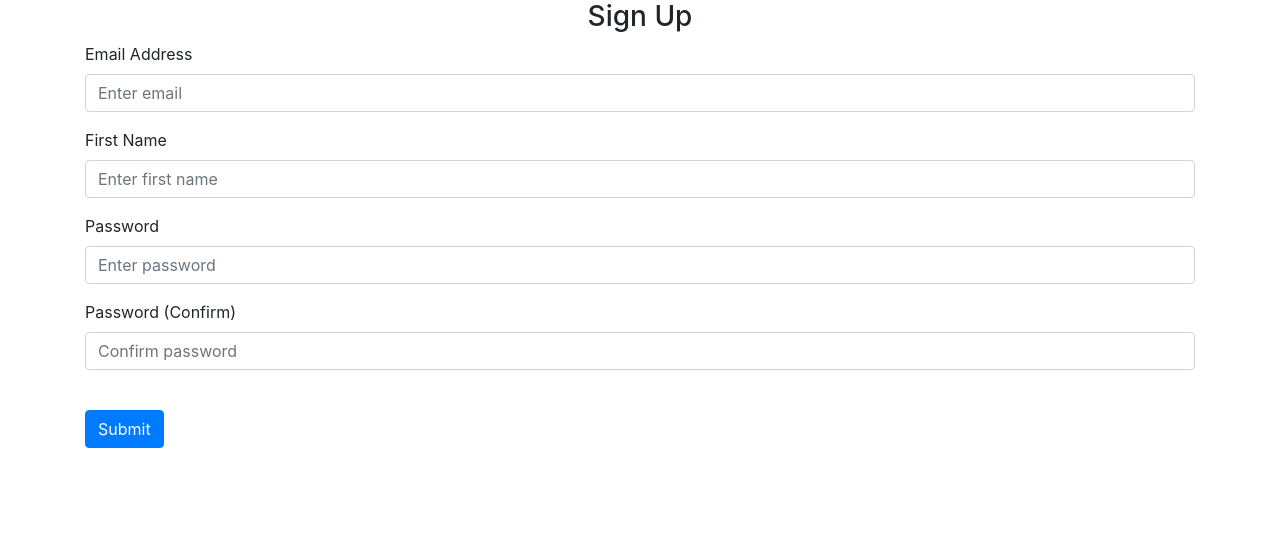
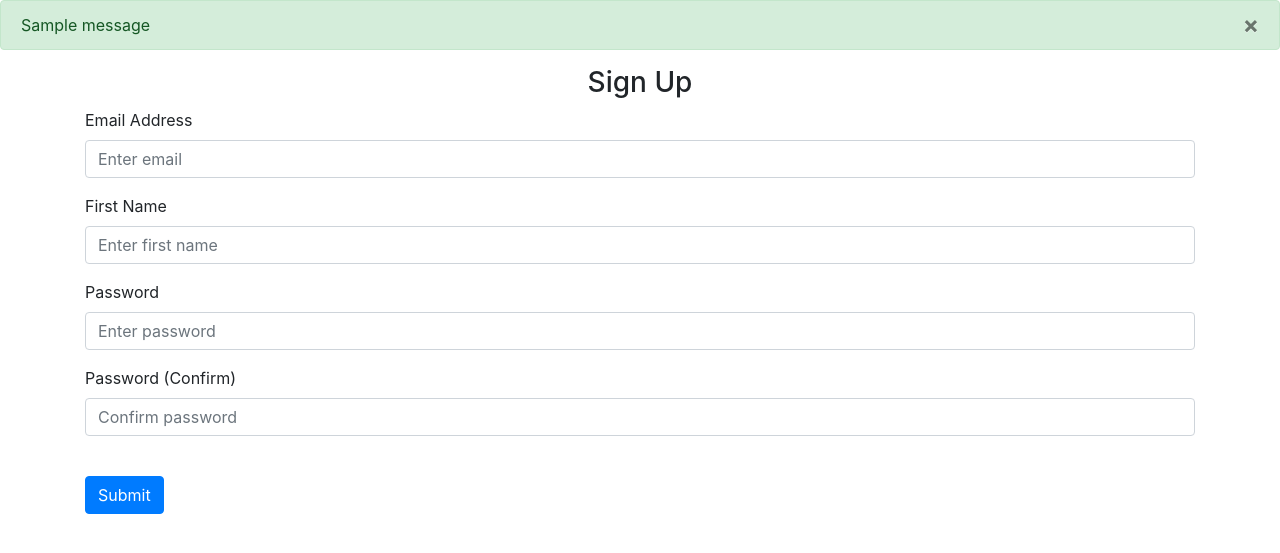
Before and after one commit to Ark-Arch/notes-taking-web-app, a Flask app: page /sign-up in a window 1280 px wide. Shown: the part 56-609 px from the top of the page. Run offline with Flask 3, Linux system fonts and the light colour scheme; one stand-in notice (Sample message) is shown; some libraries are stand-ins or nearby versions.

Commit message:
completed the flash messages feature on the sign up page

```diff
--- a/website/auth.py
+++ b/website/auth.py
@@ -1,4 +1,4 @@
-from flask import Blueprint, render_template, request
+from flask import Blueprint, render_template, request, flash
 
 auth = Blueprint('auth', __name__)
 
@@ -22,14 +22,14 @@ def sign_up():
         password2 = request.form.get('password2')
 
         if len(email) < 4:
-            pass
+            flash('Email must be greater than 3 characters.', category='error')
         elif len(firstName) < 2:
-            pass
+            flash('First name must be greater than 1 character.', category='error')
         elif len(password1) < 7:
-            pass
+            flash('Password must be at least 7 characters.', category='error')
         elif password1 != password2:
-            pass
+            flash('Your passwords do not match', category='error')
         else:
             # add user to database
-            pass
+            flash('Account created!', category='success')
     return render_template("sign_up.html")
--- a/website/templates/base.html
+++ b/website/templates/base.html
@@ -32,6 +32,30 @@
 		</div>
 		</nav>
 
+
+		{% with messages = get_flashed_messages(with_categories=true) %}
+			{% if messages %}
+				{% for category, message in messages %}
+				{% if category == 'error' %}
+				<div class="alert alert-danger alter-dismissable fade show " role="alert">
+					{{ message }}
+					<button type="button" class="close" data-dismiss="alert">
+						<span aria-hidden="true">&times;</span>
+					</button>
+				</div>
+				{% else %}
+				<div class="alert alert-success alter-dismissable fade show " role="alert">
+					{{ message }}
+					<button type="button" class="close" data-dismiss="alert">
+						<span aria-hidden="true">&times;</span>
+					</button>
+				</div>
+				{% endif %}
+				{% endfor %}
+			{% endif %}
+		{% endwith %}
+
+
 		<div class="container">
 			{% block content %}
 			{% endblock %}
--- a/website/templates/sign_up.html
+++ b/website/templates/sign_up.html
@@ -18,17 +18,17 @@ Note that include the names and ids in the inputs in the form is importatnt to c
 
 	<div class="form-group">
 	        <label for="firstName">First Name</label>
-		<input type="email" class="form-control" id="firstName" name="firstName" placeholder="Enter first name" />
+		<input type="name" class="form-control" id="firstName" name="firstName" placeholder="Enter first name" />
 	</div>
 
 	<div class="form-group">
 		<label for="password1">Password</label>
-		<input type="email" class="form-control" id="password1" name="password1" placeholder="Enter password" />
+		<input type="password" class="form-control" id="password1" name="password1" placeholder="Enter password" />
 	</div>
 
 	 <div class="form-group">
 		<label for="password2">Password (Confirm)</label>
-		<input type="email" class="form-control" id="password2" name="password2" placeholder="Confirm password" />
+		<input type="password" class="form-control" id="password2" name="password2" placeholder="Confirm password" />
 	</div>
 	<br />
 	<button type="submit" class="btn btn-primary">
```
